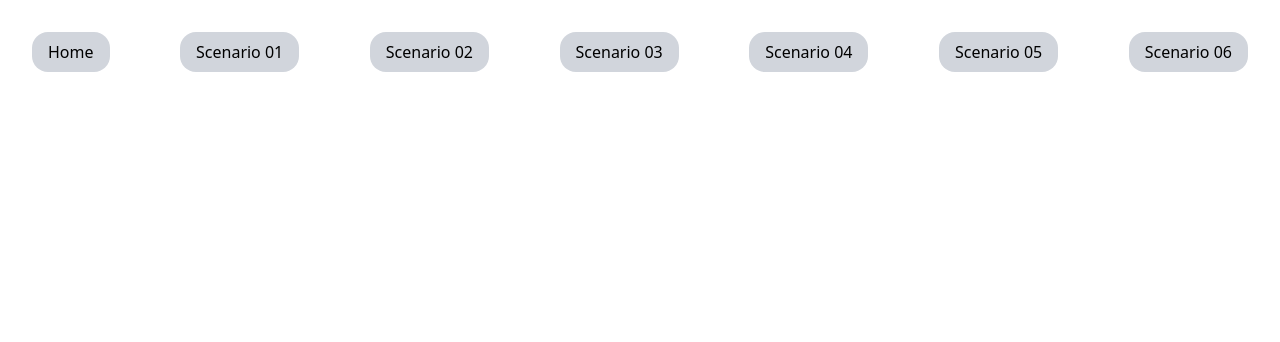
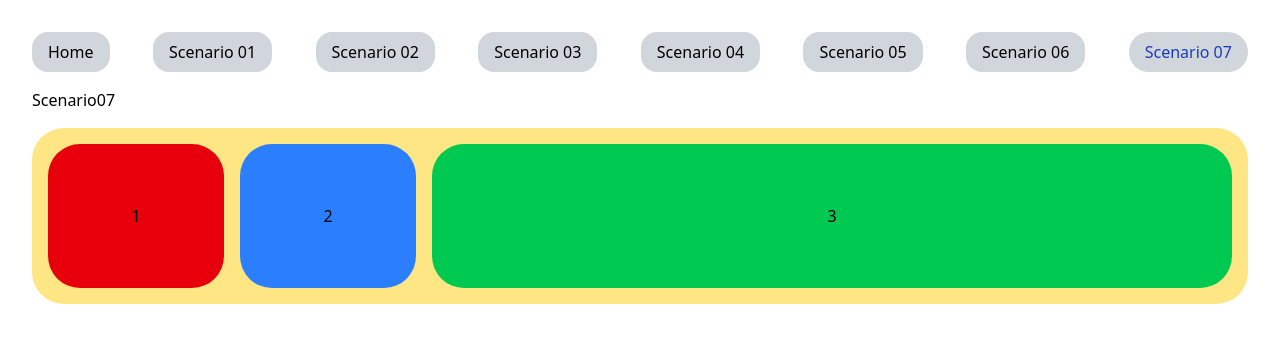
Before and after one commit to cenaei/Mahdaad-CodeChallenge, a Vue app: page /sce07 in a window 1280 px wide. Shown: the top 342 px of the page. Built offline with nearby package versions, Linux system fonts and the light colour scheme.

Commit message:
Implement Scenario 07

```diff
--- a/src/App.vue
+++ b/src/App.vue
@@ -48,6 +48,12 @@ import { RouterLink, RouterView } from "vue-router";
           to="/sce06"
           >Scenario 06</RouterLink
         >
+        <RouterLink
+          class="bg-gray-300 px-4 py-2 rounded-2xl"
+          active-class="text-blue-800 rounded-3xl transition"
+          to="/sce07"
+          >Scenario 07</RouterLink
+        >
       </nav>
     </div>
   </header>
--- a/src/router/index.js
+++ b/src/router/index.js
@@ -9,6 +9,7 @@ import Scenario03View from "../views/Scenario03View.vue";
 import Scenario04View from "../views/Scenario04View.vue";
 import Scenario05View from "../views/Scenario05View.vue";
 import Scenario06View from "../views/Scenario06View.vue";
+import Scenario07View from "../views/Scenario07View.vue";
 
 const router = createRouter({
   history: createWebHistory(import.meta.env.BASE_URL),
@@ -52,6 +53,11 @@ const router = createRouter({
       name: "Scenario06",
       component: Scenario06View,
     },
+    {
+      path: "/sce07",
+      name: "Scenario07",
+      component: Scenario07View,
+    },
   ],
 });
 
--- /dev/null
+++ b/src/views/Scenario07View.vue
@@ -0,0 +1,18 @@
+<template>
+  <h1 class="my-4">Scenario07</h1>
+  <section class="flex flex-row h-44 bg-amber-200 p-4 gap-4 rounded-4xl">
+    <div class="flex justify-center items-center rounded-4xl bg-red-600 w-44">
+      1
+    </div>
+    <div class="flex justify-center items-center rounded-4xl bg-blue-500 w-44">
+      2
+    </div>
+    <div class="flex justify-center items-center rounded-4xl bg-green-500 flex-1">
+      3
+    </div>
+  </section>
+</template>
+
+<script setup></script>
+
+<style scoped></style>
```
